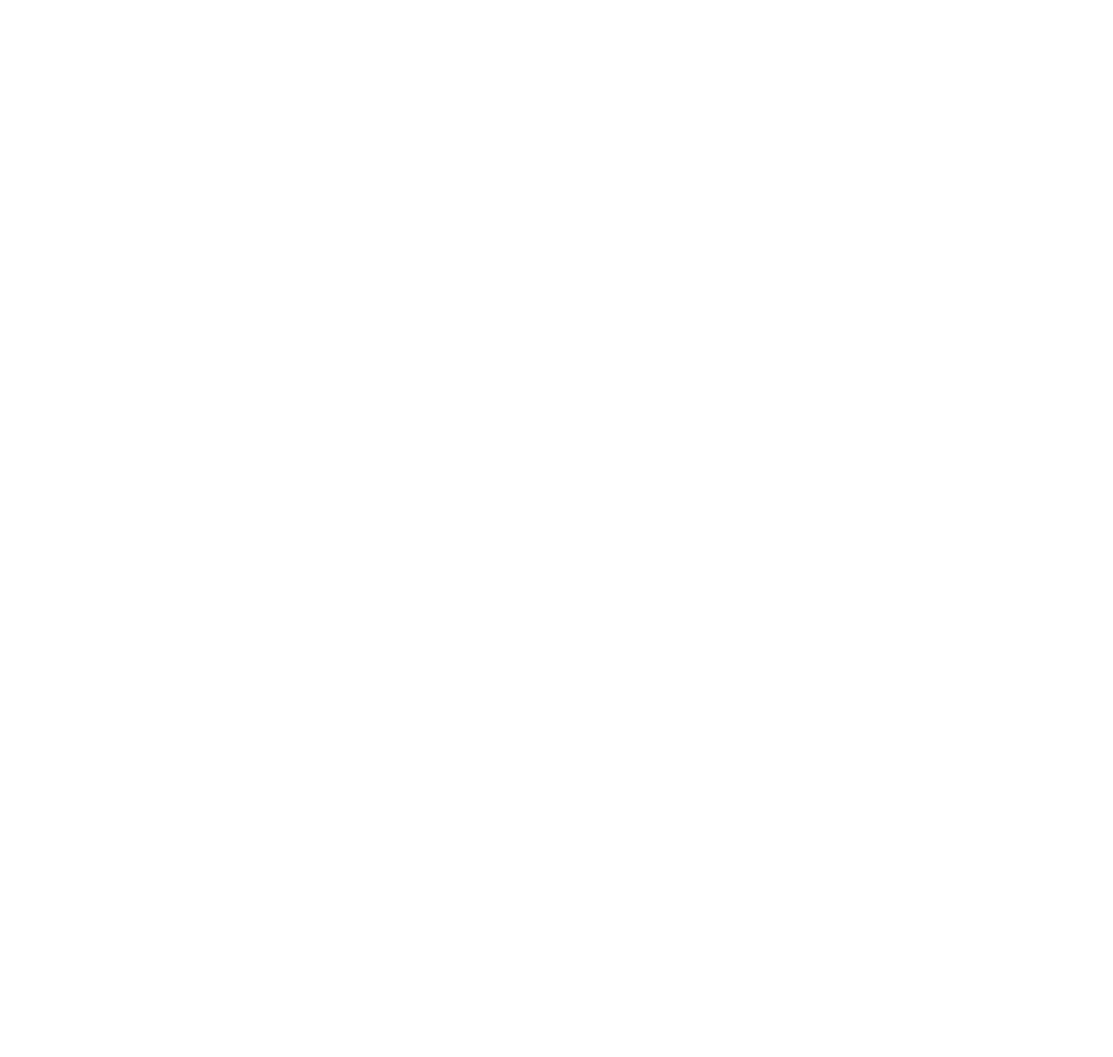
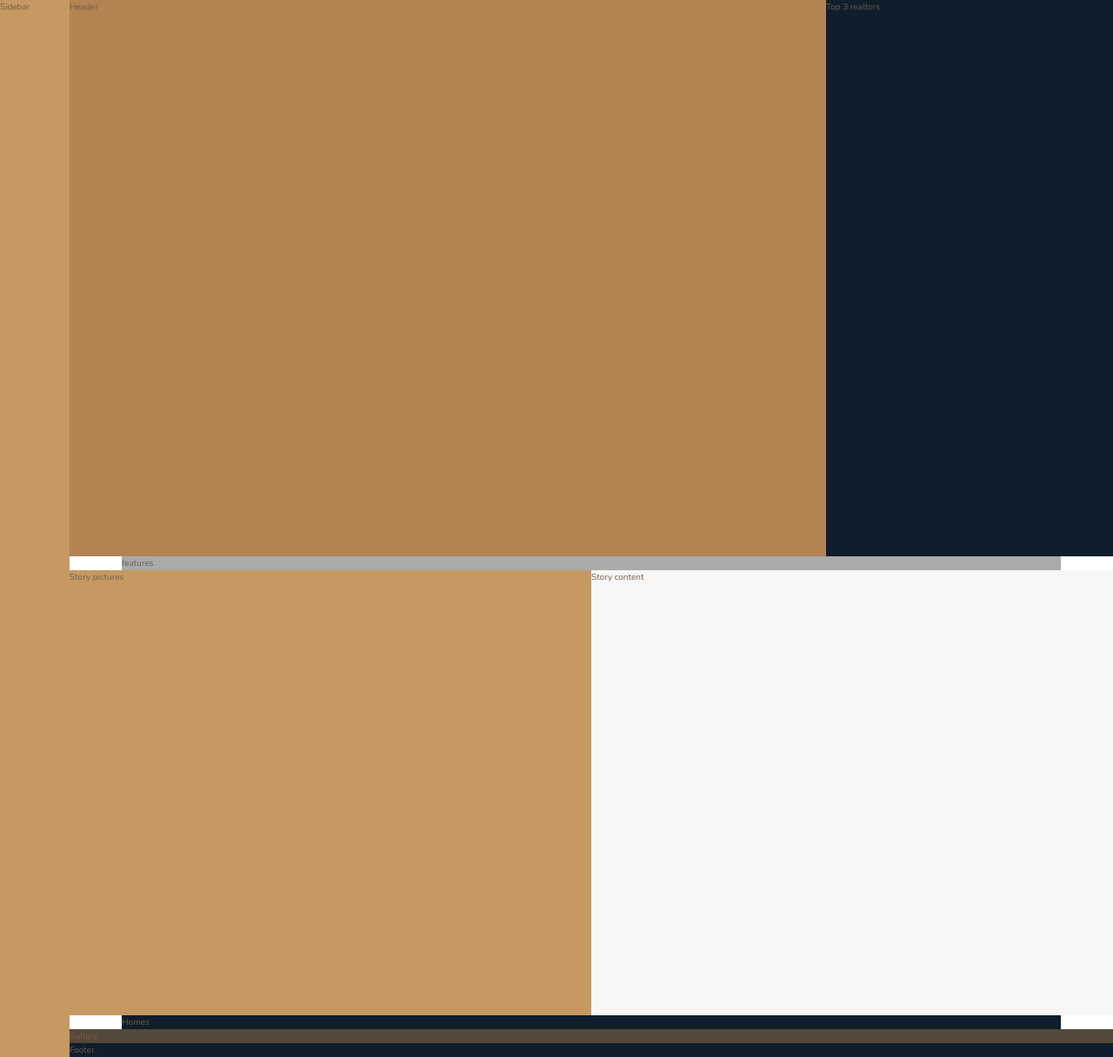
Before and after one commit to vovapankiw/SASS_GRID, a website: page index.html in a window 1280 px wide. Shown: the whole page at 87% size. Before the commit the page ends 800 px from the top, so only its background shows below. Drawn offline with nearby package versions, Linux system fonts and the light colour scheme; files that its build step writes are made by us from their sources.

Commit message:
added overal layout

```diff
--- a/index.html
+++ b/index.html
@@ -12,6 +12,40 @@
         <title>nexter &mdash; your home, your freedom</title>
     </head>
     <body class="container">
+        <div class="sidebar">
+          Sidebar
+        </div>
 
+        <header class="header">
+          Header
+        </header>
+
+        <div class="realtors">
+          Top 3 realtors
+        </div>
+
+        <section class="features">
+          features
+        </section>
+
+        <div class="story__pictures">
+          Story pictures
+        </div>
+
+        <div class="story__content">
+          Story content
+        </div>
+
+        <section class="homes">
+          Homes
+        </section>
+
+        <section class="gallery">
+          Gallery
+        </section>
+
+        <footer class="footer">
+          Footer
+        </footer>
     </body>
 </html>
--- a/package.json
+++ b/package.json
@@ -1,5 +1,5 @@
 {
-  "name": "Nexter",
+  "name": "nexter",
   "version": "1.0.0",
   "description": "Nexter webpage",
   "main": "index.js",
--- a/sass/_base.scss
+++ b/sass/_base.scss
@@ -33,3 +33,10 @@ body {
   font-weight: 300;
   line-height: 1.6;
 }
+
+.container {
+  display: grid;
+  grid-template-rows: 80vh min-content 40vw repeat(3, min-content);
+  grid-template-columns: [sidebar-start] 8rem [sidebar-end full-start] minmax(6rem, 1fr) [center-start]
+  repeat(8, [col-start] minmax(min-content, 14rem) [col-end]) [center-end] minmax(6rem, 1fr) [full-end];
+}
--- a/sass/_features.scss
+++ b/sass/_features.scss
@@ -0,0 +1,4 @@
+.features {
+  background-color: $color-grey-light-2;
+  grid-column: center-start / center-end;
+}
--- a/sass/_footer.scss
+++ b/sass/_footer.scss
@@ -0,0 +1,4 @@
+.footer {
+  background-color: $color-secondary;
+  grid-column: full-start / full-end;
+}
--- a/sass/_gallery.scss
+++ b/sass/_gallery.scss
@@ -0,0 +1,4 @@
+.gallery {
+  background-color: $color-grey-dark-1;
+  grid-column: full-start / full-end;
+}
--- a/sass/_header.scss
+++ b/sass/_header.scss
@@ -0,0 +1,4 @@
+.header {
+  background-color: $color-primary-dark;
+  grid-column: full-start / col-end 6;
+}
--- a/sass/_homes.scss
+++ b/sass/_homes.scss
@@ -0,0 +1,4 @@
+.homes {
+  background-color: $color-secondary;
+  grid-column: center-start / center-end;
+}
--- a/sass/_realtors.scss
+++ b/sass/_realtors.scss
@@ -0,0 +1,4 @@
+.realtors {
+  background-color: $color-secondary;
+  grid-column: col-start 7 / full-end;
+}
--- a/sass/_sidebar.scss
+++ b/sass/_sidebar.scss
@@ -0,0 +1,5 @@
+.sidebar {
+  background-color: $color-primary;
+  grid-column: sidebar-start / sidebar-end;
+  grid-row: 1 / -1;
+}
--- a/sass/_story.scss
+++ b/sass/_story.scss
@@ -0,0 +1,12 @@
+.story {
+
+  &__pictures {
+    background-color: $color-primary;
+    grid-column: full-start / col-end 4;
+  }
+
+  &__content {
+    background-color: $color-grey-light-1;
+    grid-column: col-start 5 / full-end;
+  }
+}
```
